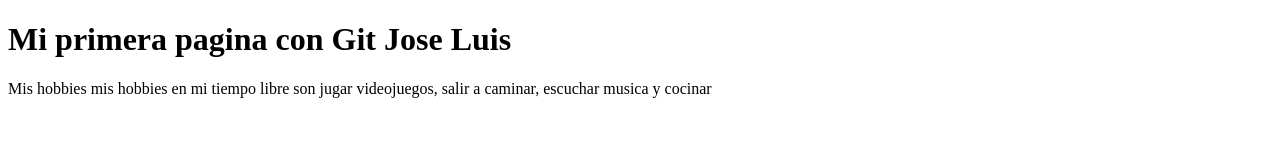
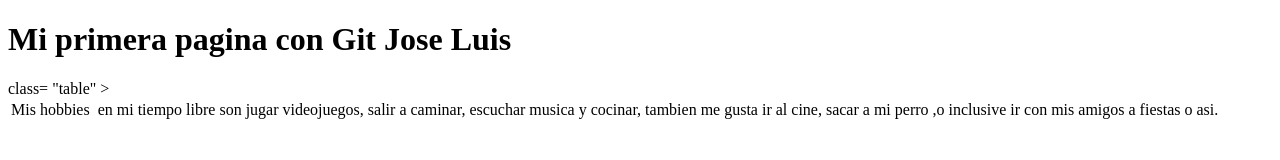
Before and after one commit to Sanxhez22/4SIS1B2024SISANCHEZGARCIA, a plain HTML site: page index.html in a window 1280 px wide. Drawn offline with Linux system fonts and the light colour scheme.

Commit message:
Correcion de texto2

```diff
--- a/index.html
+++ b/index.html
@@ -7,14 +7,15 @@
 </head>
 <body>
     <h1>Mi primera pagina con Git Jose Luis </h1>
-    <div class="main-container >
-        <table> class= "main-container >
-        </th>
-<td>Mis hobbies</td>
-        </th>
-        <th>mis hobbies en mi tiempo libre son jugar videojuegos, salir a caminar, escuchar musica y cocinar
-        </th>
+    <div class="main-container" >
+        <table> class= "table" >
+         </th>
+              <td>Mis hobbies</td>
+         </th>
+         <th>
+               <td> en mi tiempo libre son jugar videojuegos, salir a caminar, escuchar musica y cocinar, tambien me gusta ir al cine, sacar a mi perro ,o inclusive ir con mis amigos a fiestas o asi. </td>
+         </th>
         <table>
-        </div>
+     </div>
 </body>
 </html>
```
